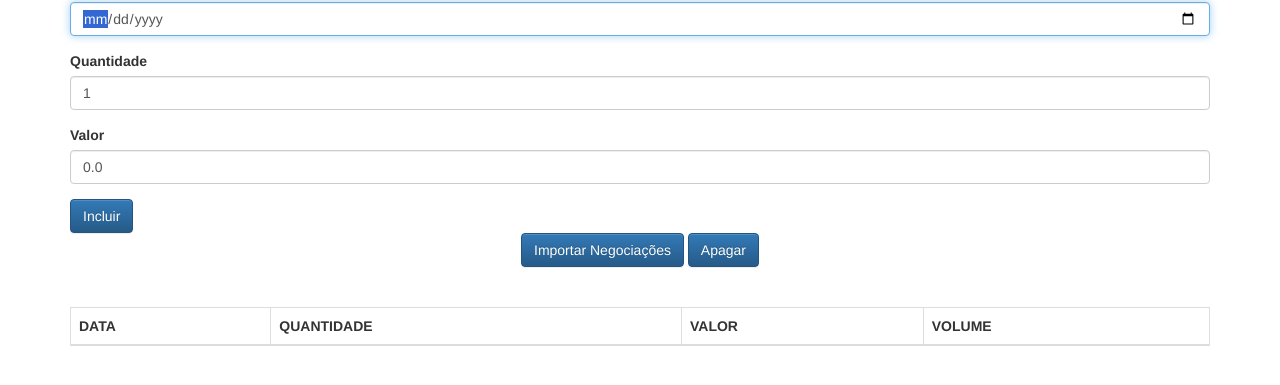
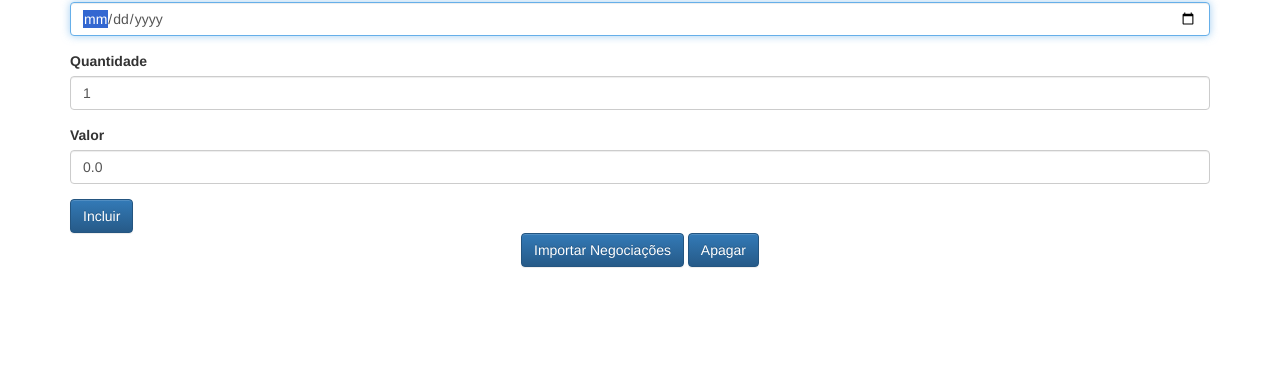
Before and after one commit to Lancelotti-beta/curso-javaScript-avancado, a plain HTML site: page aluraframe/client/index.html in a window 1280 px wide. Shown: the part 93-478 px from the top of the page. Drawn offline with Linux system fonts and the light colour scheme.

Commit message:
Upaddates do projeto | Organização de espaçamento

```diff
--- a/aluraframe/client/index.html
+++ b/aluraframe/client/index.html
@@ -44,14 +44,6 @@
     <br>
 
     <table class="table table-hover table-bordered">
-        <thead>
-            <tr>
-                <th>DATA</th>
-                <th>QUANTIDADE</th>
-                <th>VALOR</th>
-                <th>VOLUME</th>
-            </tr>
-        </thead>
 
         <tbody>
         </tbody>
--- a/aluraframe/client/js/app/helpers/DataHelper.js
+++ b/aluraframe/client/js/app/helpers/DataHelper.js
@@ -1,5 +1,4 @@
 class DataHelper {
-
     constructor () {
         throw new Error('Class DataHelper não pode ser instanciada')
     }
```
